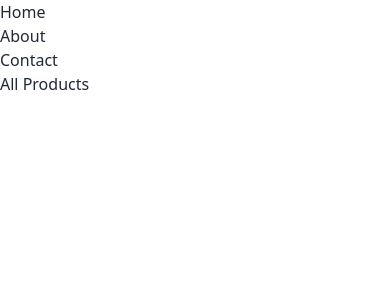
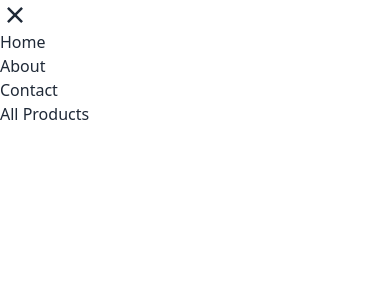
Before and after one commit to rajalishikh/A-Price-Assignment, a React (Vite) app: page / in a window 390 px wide. Shown: the top 300 px of the page. Built offline with nearby package versions, Linux system fonts and the light colour scheme.

Commit message:
In this section I make responsive website

```diff
--- a/package.json
+++ b/package.json
@@ -12,7 +12,8 @@
   "dependencies": {
     "prop-types": "^15.8.1",
     "react": "^18.2.0",
-    "react-dom": "^18.2.0"
+    "react-dom": "^18.2.0",
+    "react-icons": "^5.0.1"
   },
   "devDependencies": {
     "@types/react": "^18.2.56",
--- a/src/Components/NavBar/Navbar.jsx
+++ b/src/Components/NavBar/Navbar.jsx
@@ -1,7 +1,11 @@
 import PropTypes from 'prop-types';
+
 const Navbar = ({ routes }) => {
     return (
+
         <div>
+
+
             <li className="mr-5" >
                 <a href={routes.path}> {routes.name} </a>
 
--- a/src/Components/Navbars/Navbars.jsx
+++ b/src/Components/Navbars/Navbars.jsx
@@ -1,6 +1,11 @@
+import { useState } from "react";
+import { HiMenuAlt1 } from "react-icons/hi";
+import { RiCloseFill } from "react-icons/ri";
 import Navbar from "../NavBar/Navbar";
 
 const Navbars = () => {
+
+    const [open, setOpen] = useState(false);
     const routes = [
 
         { "id": 1, "path": "/", "name": "Home" },
@@ -16,6 +21,16 @@ const Navbars = () => {
 
         <div>
             <ul className=" md:flex">
+                <div onClick={() => setOpen(!open)}>
+                    {
+                        open === true ?
+                            <HiMenuAlt1 className="text-2xl md:hidden" ></HiMenuAlt1>
+                            : <RiCloseFill className="text-3xl md:hidden"></RiCloseFill>
+                    }
+
+
+               </div>
+
             {
                     routes.map(item =>
                     <Navbar key={item.id} routes={item}></Navbar>
```
Also changed, not shown: 1 other file (tests, documents, lock files or other folders).
